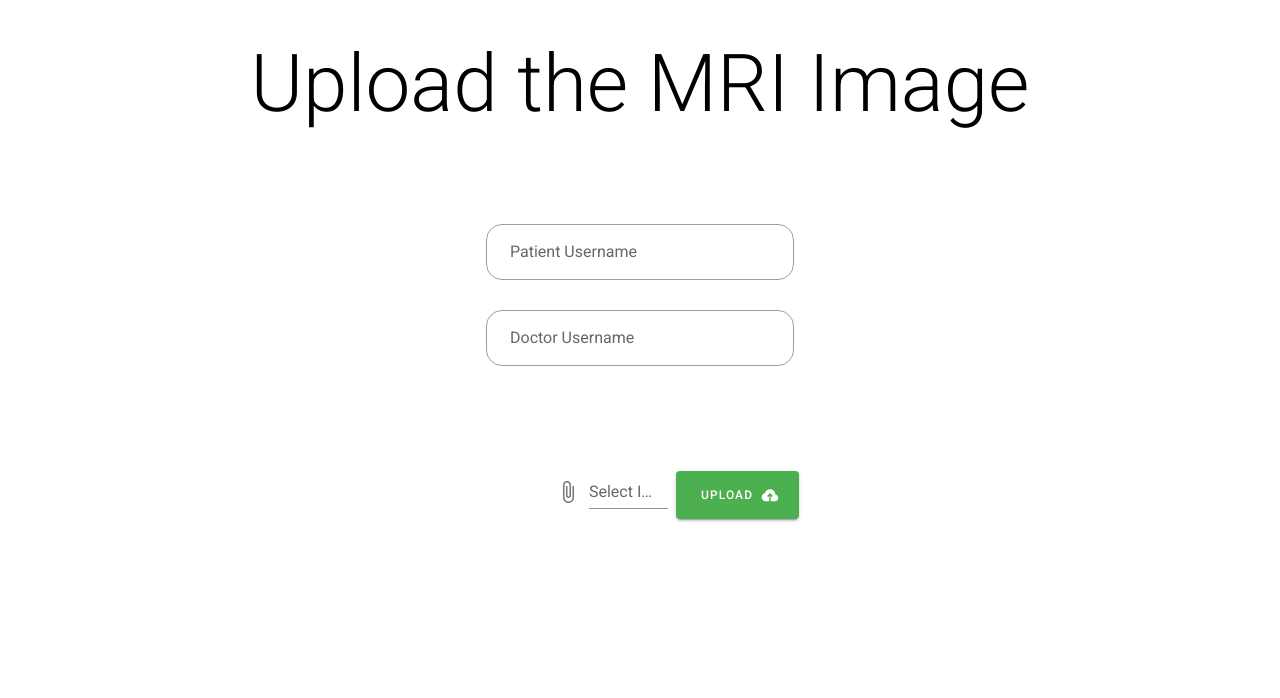
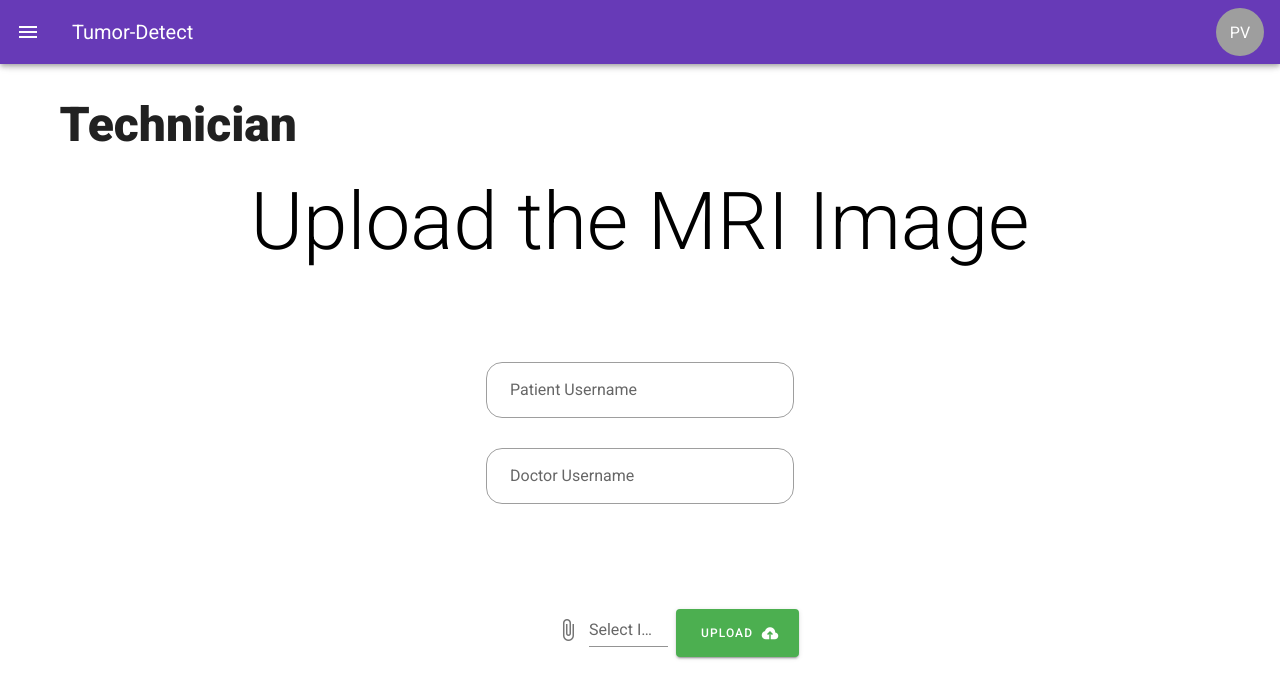
Before and after one commit to patiesoft/tumor-detect, a Vue app: page /technician in a window 1280 px wide. Shown: the top 698 px of the page. Built offline with nearby package versions, Linux system fonts and the light colour scheme.

Commit message:
Working commit

```diff
--- a/src/components/navbar.vue
+++ b/src/components/navbar.vue
@@ -1,9 +1,25 @@
 <template>
-  <v-card class="mx-auto overflow-hidden" height="400">
+  <v-container class="mx-auto" height="400">
     <v-app-bar color="deep-purple" dark app>
-      <v-app-bar-nav-icon @click="drawer = true"></v-app-bar-nav-icon>
+      <v-app-bar-nav-icon @click="drawer = !drawer"></v-app-bar-nav-icon>
 
-      <v-toolbar-title>Title</v-toolbar-title>
+      <v-toolbar-title>Tumor-Detect</v-toolbar-title>
+      <v-spacer />
+      <v-menu bottom left offset-y>
+        <template v-slot:activator="{ on, attrs }">
+          <v-avatar dense dark v-bind="attrs" v-on="on" color="grey">{{
+            initials
+          }}</v-avatar>
+        </template>
+        <v-list>
+          <v-list-item :to="{ name: 'profile' }">
+            <v-list-item-title> Profile</v-list-item-title>
+          </v-list-item>
+          <v-list-item @click="signout">
+            <v-list-item-title> logout</v-list-item-title>
+          </v-list-item>
+        </v-list>
+      </v-menu>
     </v-app-bar>
 
     <v-navigation-drawer v-model="drawer" absolute temporary>
@@ -25,15 +41,22 @@
             </v-list-item-icon>
             <v-list-item-title>Account</v-list-item-title>
           </v-list-item>
+          <v-list-item>
+            <v-list-item-icon>
+              <v-icon>mdi-book</v-icon>
+            </v-list-item-icon>
+            <v-list-item-title>Reports</v-list-item-title>
+          </v-list-item>
         </v-list-item-group>
       </v-list>
     </v-navigation-drawer>
-  </v-card>
+  </v-container>
 </template>
 <script>
 export default {
   name: "NavBar",
   data: () => ({
+    initials: "PV",
     drawer: false,
     group: null,
   }),
--- a/src/views/technician/dashboard.vue
+++ b/src/views/technician/dashboard.vue
@@ -1,12 +1,14 @@
 <template>
   <v-container>
+    <NavBar />
+    <h1 class="text-h3 font-weight-black">Technician</h1>
     <router-view> </router-view>
   </v-container>
 </template>
 <script>
-/* import NavBar from "../../components/navbar.vue"; */
+import NavBar from "../../components/navbar.vue";
 export default {
   name: "TechnicianDashboard",
-  /* components: { NavBar }, */
+  components: { NavBar },
 };
 </script>
```
Also changed, not shown: 2 other files (tests, documents, lock files or other folders).
